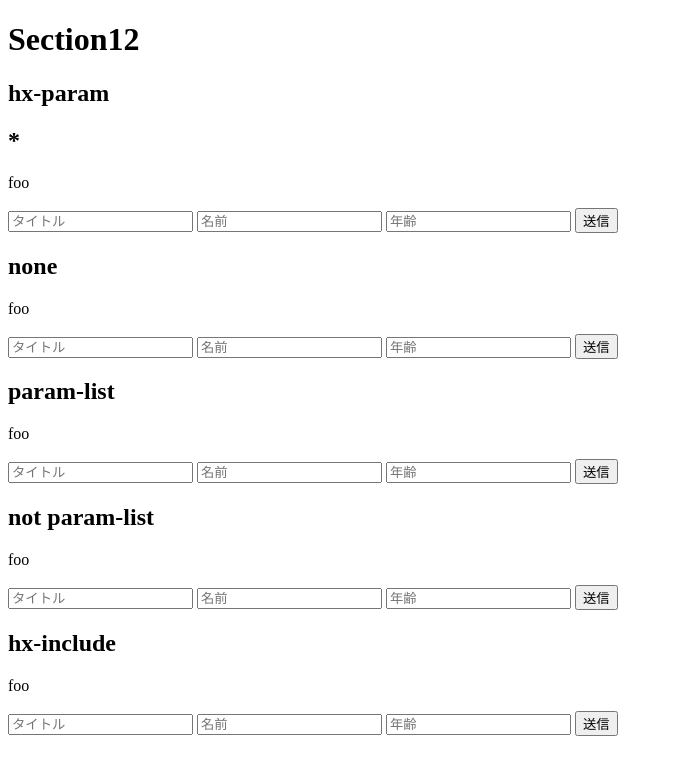
After one commit to tomo1227/htmx_book_app, a Python web app: template templates/section12.html in a window 1280 px wide. The commit adds this page. Shown: the top 775 px of the page, without its empty margins (0-673 px from the left). Run offline with Jinja, Linux system fonts and the light colour scheme; the template is opened without the code that fills it, so the values that code supplies are empty.

Commit message:
section12を追加

```diff
--- a/src/main.py
+++ b/src/main.py
@@ -62,6 +62,9 @@ async def read_section10(request: Request):
 async def read_section11(request: Request):
     return templates.TemplateResponse("section11.html", {"request": request})
 
+@app.get("/section12", response_class=HTMLResponse)
+async def read_section12(request: Request):
+    return templates.TemplateResponse("section12.html", {"request": request})
 
 @app.get("/health_check", response_class=JSONResponse)
 async def health_check():
--- a/templates/index.html
+++ b/templates/index.html
@@ -15,6 +15,7 @@
     <li><a href="/section9">Section 9</a></li>
     <li><a href="/section10">Section 10</a></li>
     <li><a href="/section11">Section 11</a></li>
+    <li><a href="/section12">Section 12</a></li>
   </ul>
 </nav>
 {% endblock %}
--- /dev/null
+++ b/templates/section12.html
@@ -0,0 +1,54 @@
+{% extends "base.html" %}
+
+{% block title %}Home{% endblock %}
+
+{% block content %}
+<h1>Section12</h1>
+
+<h2>hx-param</h2>
+
+<h2>*</h2>
+<p id="target1">foo</p>
+<form hx-post="/send-form" hx-params="*" hx-target="#target1">
+  <input name="title" type="text" placeholder="タイトル" />
+  <input name="name" type="text" placeholder="名前" />
+  <input name="age" type="number" placeholder="年齢" />
+  <button type="submit">送信</button>
+</form>
+
+<h2>none</h2>
+<p id="target2">foo</p>
+<form hx-post="/send-form" hx-params="none" hx-target="#target2">
+  <input name="title" type="text" placeholder="タイトル" />
+  <input name="name" type="text" placeholder="名前" />
+  <input name="age" type="number" placeholder="年齢" />
+  <button type=" submit">送信</button>
+</form>
+
+<h2>param-list</h2>
+<p id="target3">foo</p>
+<form hx-post="/send-form" hx-params="title,age" hx-target="#target3">
+  <input name="title" type="text" placeholder="タイトル" />
+  <input name="name" type="text" placeholder="名前" />
+  <input name="age" type="number" placeholder="年齢" />
+  <button type="submit">送信</button>
+</form>
+
+<h2>not param-list</h2>
+<p id="target4">foo</p>
+<form hx-post="/send-form" hx-params="not title,age" hx-target="#target4">
+  <input name="title" type="text" placeholder="タイトル" />
+  <input name="name" type="text" placeholder="名前" />
+  <input name="age" type="number" placeholder="年齢" />
+  <button type="submit">送信</button>
+</form>
+
+<h2>hx-include</h2>
+<p id="target5">foo</p>
+<div>
+  <input name="title" type="text" placeholder="タイトル" />
+  <input name="name" type="text" placeholder="名前" />
+  <input name="age" type="number" placeholder="年齢" />
+  <button hx-post="/send-form" hx-include="preview [name='name']" hx-target="#target5">送信</button>
+</div>
+{% endblock %}
```
